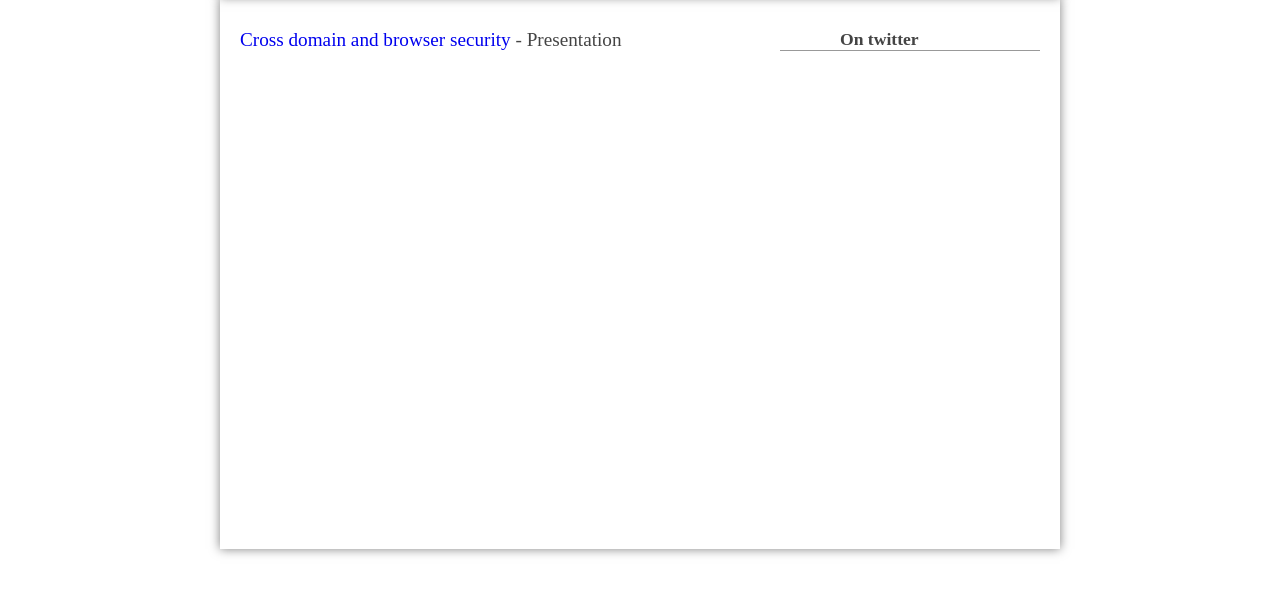
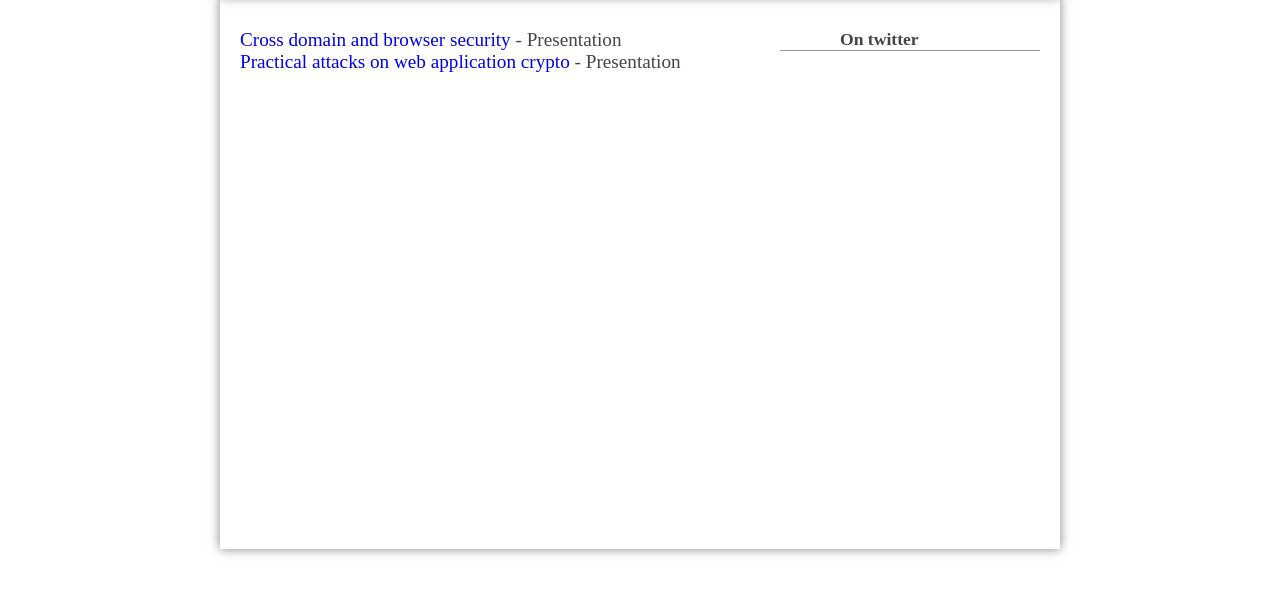
Before and after one commit to eoftedal/eoftedal.github.com, a plain HTML site: page index.html in a window 1280 px wide. Shown: the part 92-686 px from the top of the page. Drawn offline with Linux system fonts and the light colour scheme.

Commit message:
adding crypto

```diff
--- a/index.html
+++ b/index.html
@@ -105,6 +105,7 @@ $(function() {
 </div>
 <ul>
 	<li><a href="/CrossDomainAndBrowserSecurity">Cross domain and browser security</a> - Presentation</a>
+	<li><a href="/Attacks-on-web-application-crypto">Practical attacks on web application crypto</a> - Presentation</a>
 </ul>
 </div>
 
```
